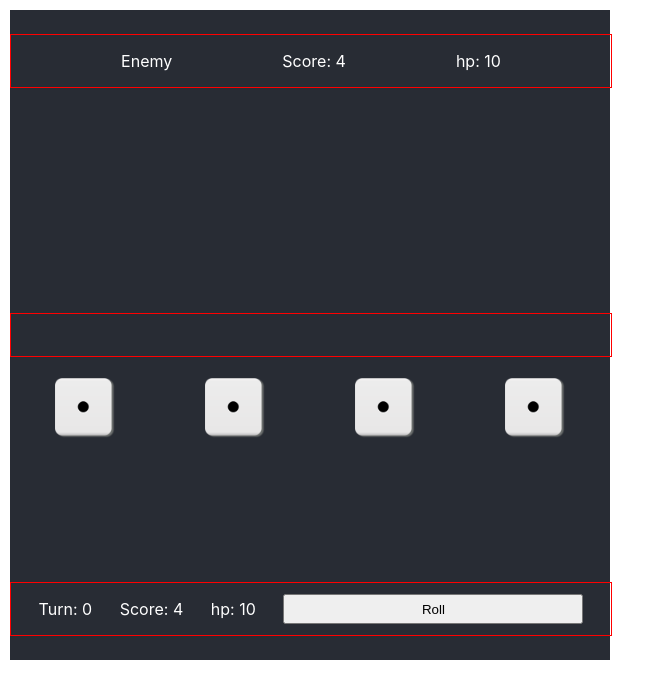
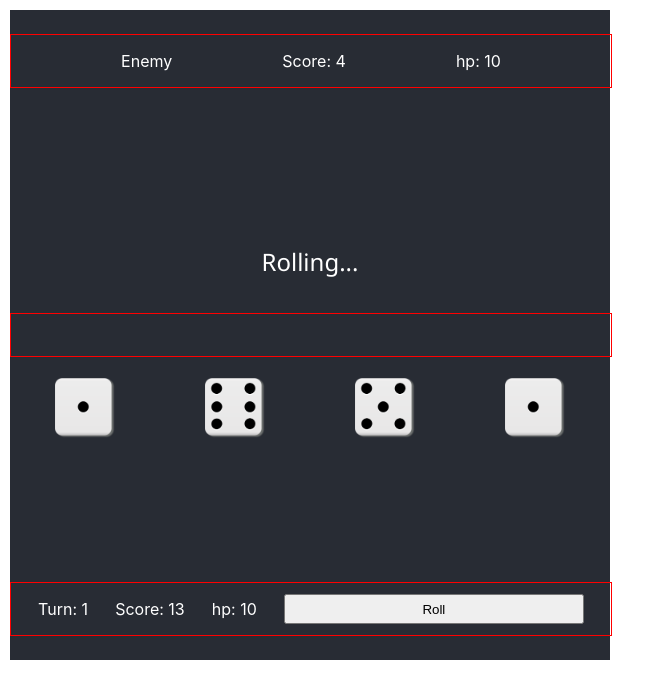
Before and after one commit to TravisJN/crapsbattle, a React (Create React App) app: page / in a window 1280 px wide. Both pictures are taken after a click on the button "Start". Shown: the top 698 px of the page, without its empty margins (0-665 px from the left). Built offline with nearby package versions, Linux system fonts and the light colour scheme.

Commit message:
Add enemy text

```diff
--- a/src/App.tsx
+++ b/src/App.tsx
@@ -6,7 +6,7 @@ import Player from './data/Player';
 import Die from './data/DieModel';
 import PlayerInfo from './components/PlayerInfo';
 import DamageDisplayTotal from './components/DamageDisplayTotal';
-import ReactModel from 'react-modal';
+import ReactModal from 'react-modal';
 
 interface Props { }
 interface State {
@@ -82,7 +82,7 @@ class App extends Component<Props, State> {
           advance={this.advance}
         />
 
-        <ReactModel
+        <ReactModal
           className="win-modal"
           isOpen={this.state.showModal}
           shouldCloseOnOverlayClick={true}
@@ -91,8 +91,7 @@ class App extends Component<Props, State> {
           ariaHideApp={false}
         >
           <h1>{this.getWinMessage()}</h1>
-        </ReactModel>
-        { /*this.renderWinMessage()*/ }
+        </ReactModal>
       </div>
     );
   }
@@ -155,5 +154,4 @@ class App extends Component<Props, State> {
   }
 }
 
-
 export default App;
--- a/src/components/DiceRoller.tsx
+++ b/src/components/DiceRoller.tsx
@@ -16,10 +16,28 @@ interface Props {
 
 class DiceRoller extends Component<Props> {
   public render() {
+    const { player, currentState, dice } = this.props;
+
+    if (!player.isHuman) {
+      if (currentState === GAMESTATE.ROLLING) {
+        return (
+          <div className="dice-roller-container">
+            <p className="dice-roller__enemy-text">Rolling...</p>
+          </div>
+        )
+      } else if (currentState === GAMESTATE.FIGHTING) {
+        return (
+          <div className="dice-roller-container">
+            <p className="dice-roller__enemy-text">Ready to fight!</p>
+          </div>
+        )
+      }
+    }
+
     return (
       <div className="dice-roller-container">
         <div className="dice-roller__dice-row">
-                    {this.props.dice.map((die: Die, idx: number) => {
+          {dice.map((die: Die, idx: number) => {
             return <DieComponent
                       num={die.number}
                       idx={idx}
--- a/src/components/PlayerInfo.tsx
+++ b/src/components/PlayerInfo.tsx
@@ -50,6 +50,9 @@ export default class PlayerInfo extends Component<Props> {
           buttonText = "Fight";
           break;
         case GAMESTATE.ENDTURN:
+          buttonText = "Next Turn";
+          break;
+        case GAMESTATE.ENDGAME:
         default:
           buttonText = "Reset";
           break;
--- a/src/components/diceRoller.css
+++ b/src/components/diceRoller.css
@@ -20,3 +20,10 @@
     height: 30px;
     align-self: center;
 }
+
+.dice-roller__enemy-text {
+    align-self: center;
+    color: white;
+    font-family: 'Segoe UI', Tahoma, Geneva, Verdana, sans-serif;
+    font-size: 18pt;
+}
--- a/src/data/GameStateModel.ts
+++ b/src/data/GameStateModel.ts
@@ -63,6 +63,8 @@ export default class GameStateModel {
         switch(this.currentState) {
             case GAMESTATE.READY:
                 this.currentState = GAMESTATE.ROLLING;
+                this.mPlayer.rollDice();
+                this.mTurn++;
                 break;
             case GAMESTATE.ROLLING:
                 if (++this.mTurn < GameStateModel.MAX_TURNS) {
@@ -91,6 +93,7 @@ export default class GameStateModel {
             case GAMESTATE.ENDGAME:
                 // ENDGAME state should not be advanced from
                 // A new gamestatemodel should be created to start a new round
+                console.error("Cannot advance from ENDGAME state!");
                 break;
         }
     }
```
Lines whose indentation alone changed are shown as unchanged.
